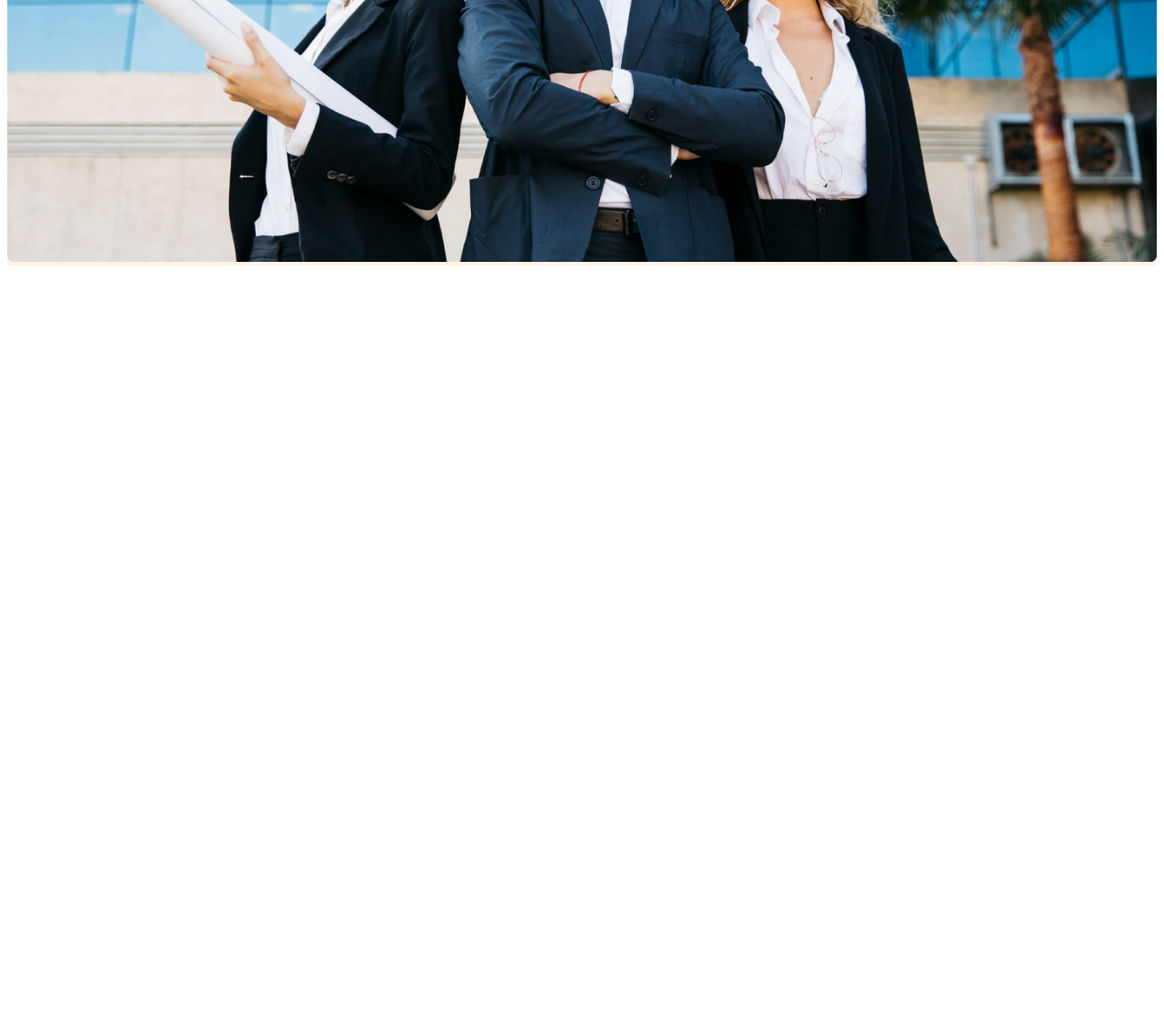
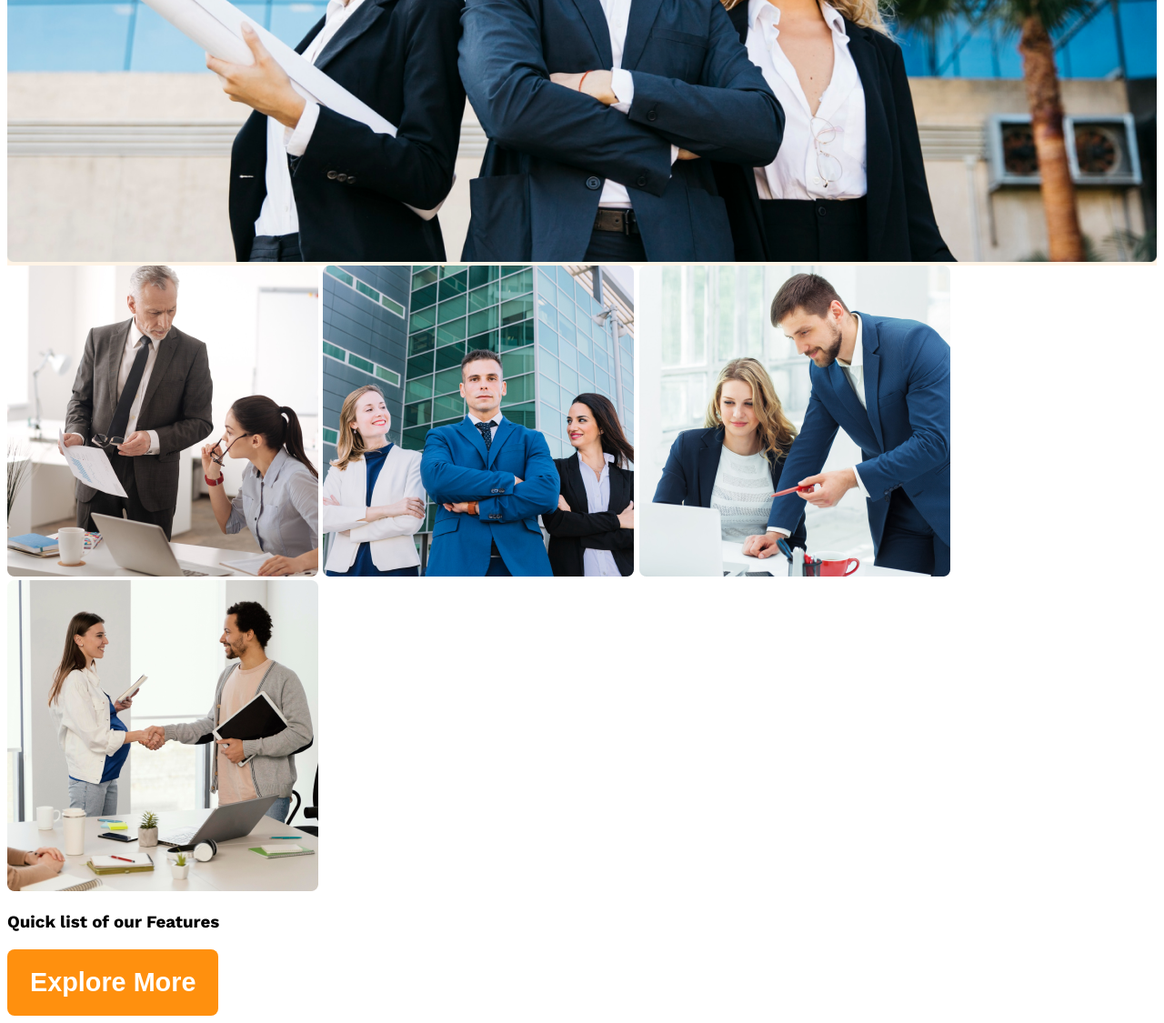
Before and after one commit to arfina34800/G3-archtiect-website, a plain HTML site: page index.html in a window 1280 px wide. Shown: the part 902-2027 px from the top of the page at 91% size. Before the commit the page ends 1202 px from the top, so only its background shows below. Drawn offline with nearby package versions, Linux system fonts and the light colour scheme.

Commit message:
added html and css commit

```diff
--- a/index.html
+++ b/index.html
@@ -27,7 +27,19 @@
    </div>
     </header>
     <main>
-
+        <section class="teams">
+            <div class="team-img-container">
+                <img src="images/team1.png">
+                <img src="images/team2.png">
+                <img src="images/team3.png">
+                <img src="images/team4.png">
+            </div>
+<div class="our-features">
+    <h3 class="feature-title">Quick list of our Features</h3>
+    <p class="feature-description"></p>
+     <button class="btn-primary">Explore More</button>
+</div>
+ </section>
     </main>
 
 </body>
--- a/styles/archtiects.css
+++ b/styles/archtiects.css
@@ -84,6 +84,10 @@ font-weight:500;
 .banner-image{
   width:100%;
 }
+main{
+  max-width: 1440px;
+  margin: 0 auto;
+}
 /* responsive media query */
 @media screen and (max-width:576px) {
   .navbar,
```
